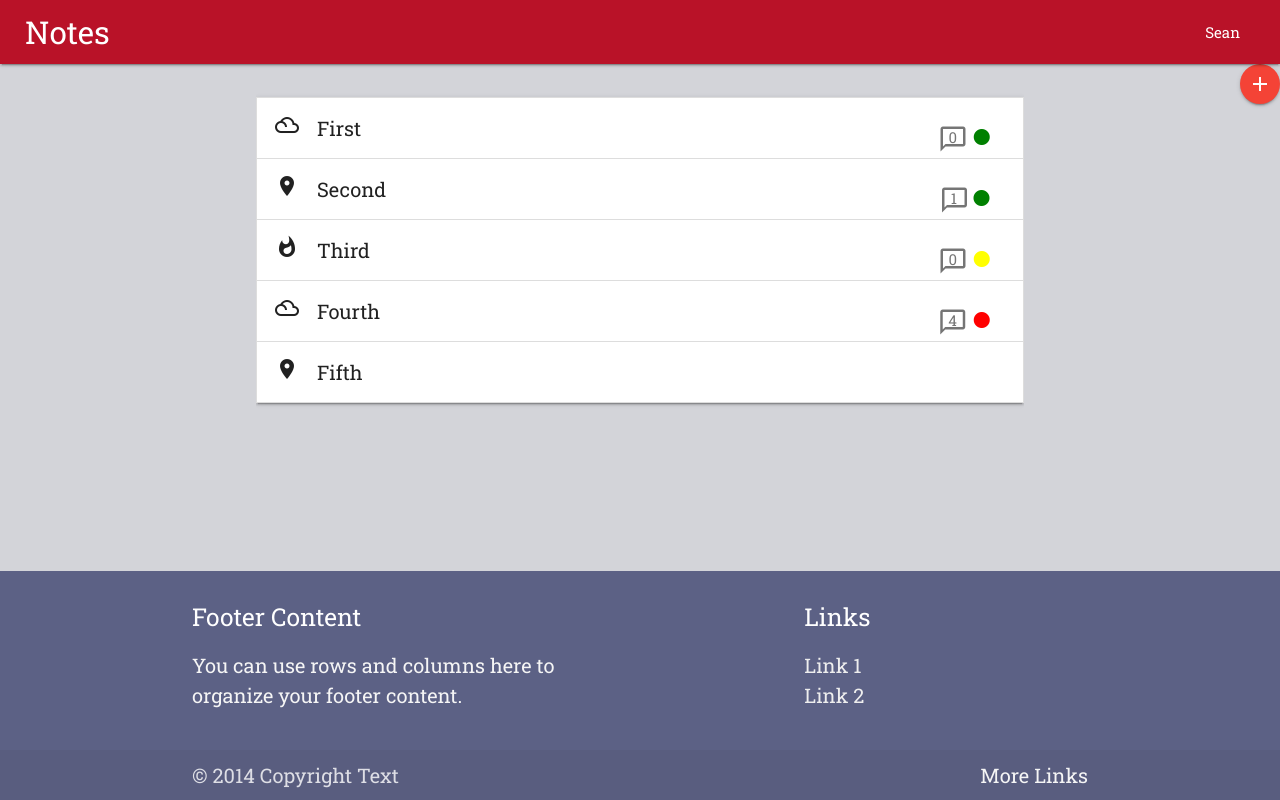
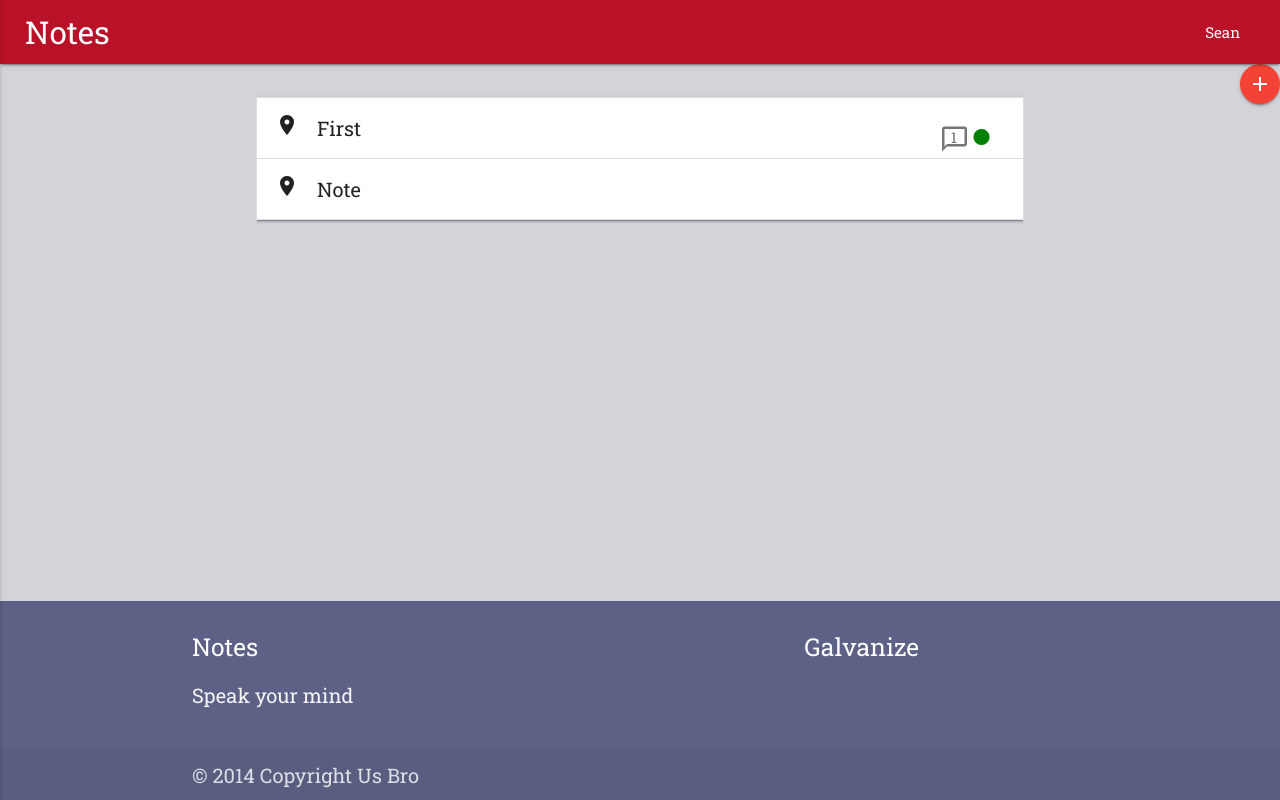
Before and after one commit to brian-kracha/forgetMeNotes, a website: page public/notes.html in a window 1280 px wide. Drawn offline with nearby package versions, Linux system fonts and the light colour scheme.

Commit message:
sending updated html and event listeners

```diff
--- a/public/js/notes.js
+++ b/public/js/notes.js
@@ -1,4 +1,15 @@
 $(document).ready(function(){
   $('.collapsible').collapsible();
   $('.modal').modal();
+  $(".button-collapse").sideNav()
+let logOut = $('.logOut')
+
+logOut.click(function(event){
+  var delete_cookie = function(jwt) {
+    document.cookie = jwt + '=;expires=Thu, 01 Jan 1970 00:00:01 GMT;';
+};
+})
+
+
+
 });
--- a/public/notes.html
+++ b/public/notes.html
@@ -28,42 +28,28 @@
       </nav>
     </div>
     <ul class="side-nav" id="mobile-demo">
-      <li class=""><a href="#">Log-In</a></li>
-      <li class=""><a href="#">Sign-Up</a></li>
+      <li class=""><a href="#" class='logOut'>Log-out</a></li>
+
     </ul>
     <div class="center" id="accordion">
       <ul class="collapsible">
+
          <li>
-           <div class="collapsible-header"><i class="material-icons">filter_drama</i>First
-             <span class="badge"><i class='material-icons chatBubble'>chat_bubble_outline</i>0<i class='material-icons icoGreen'>fiber_manual_record</i></span>
-           </div>
-           <div class="collapsible-body"><span>Lorem ipsum dolor sit amet.</span></div>
-         </li>
-         <li>
-           <div class="collapsible-header"><i class='material-icons'>place</i>Second
+           <div class="collapsible-header"><i class='material-icons'>place</i>First
              <span class="badge"><i class='material-icons chatBubble'>chat_bubble_outline</i>1<i class='material-icons icoGreen'>fiber_manual_record</i></span>
            </div>
-           <div class="collapsible-body"><i class='material-icons chatBubble'>chat_bubble_outline</i>9<span>Lorem ipsum dolor sit amet.</span></div>
+           <div class="collapsible-body">9<span>Lorem ipsum dolor sit amet.</span></div>
          </li>
-         <li>
-           <div class="collapsible-header"><i class="material-icons">whatshot</i>Third
-             <span class="badge"><i class='material-icons chatBubble'>chat_bubble_outline</i>0<i class='material-icons icoYellow'>fiber_manual_record</i></span>
-           </div>
-           <div class="collapsible-body"><span>Lorem ipsum dolor sit amet.</span></div>
+
+          <li>
+           <div class="collapsible-header"><i class="material-icons">place</i>Note</div>
+           <div class="collapsible-body"><span class='badge'>No notes</span></div>
          </li>
-         <li>
-           <div class="collapsible-header"><i class="material-icons">filter_drama</i>Fourth
-             <span class="badge"><i class='material-icons chatBubble'>chat_bubble_outline</i>4<i class='material-icons icoRed'>fiber_manual_record</i></span>
-           </div>
-         <li>
-           <div class="collapsible-header"><i class="material-icons">place</i>Fifth</div>
-           <div class="collapsible-body"><span>Lorem ipsum dolor sit amet.</span></div>
-         </li>
-         <li>
+
 
            </div>
 
-           </div>
+
        </ul>
        <a class="waves-effect waves-light btn modal-trigger red btn-floating right" href="#modal1"><i class="material-icons">add</i></a>
 
@@ -92,22 +78,19 @@
         <div class="container">
           <div class="row">
             <div class="col l6 s12">
-              <h5 class="white-text">Footer Content</h5>
-              <p class="grey-text text-lighten-4">You can use rows and columns here to organize your footer content.</p>
+              <h5 class="white-text">Notes</h5>
+              <p class="grey-text text-lighten-4">Speak your mind</p>
             </div>
             <div class="col l4 offset-l2 s12">
-              <h5 class="white-text">Links</h5>
-              <ul>
-                <li><a class="grey-text text-lighten-3" href="#!">Link 1</a></li>
-                <li><a class="grey-text text-lighten-3" href="#!">Link 2</a></li>
-              </ul>
+              <h5 class="white-text">Galvanize</h5>
+
             </div>
           </div>
         </div>
         <div class="footer-copyright">
           <div class="container">
-              © 2014 Copyright Text
-            <a class="grey-text text-lighten-4 right" href="#!">More Links</a>
+              © 2014 Copyright Us Bro
+
           </div>
         </div>
       </footer>
```
Also changed, not shown: public/profile.html (+2 -33 lines), server.js (+10 -0 lines).
